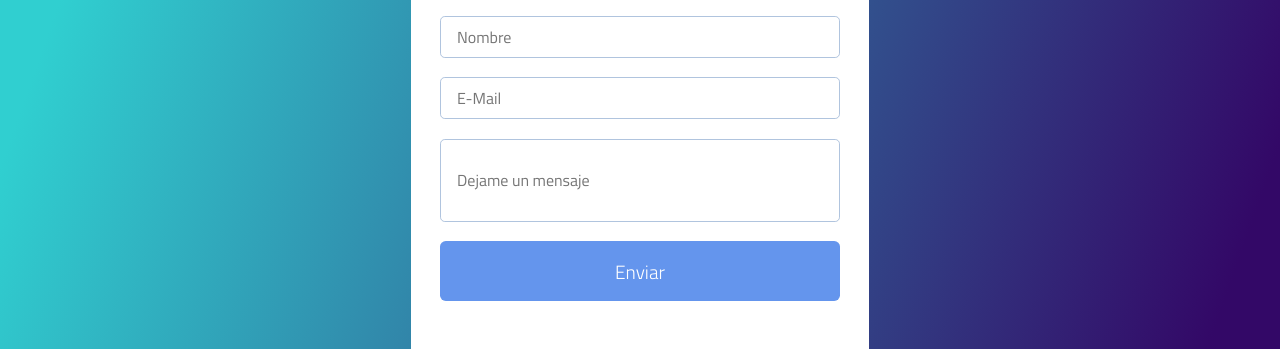
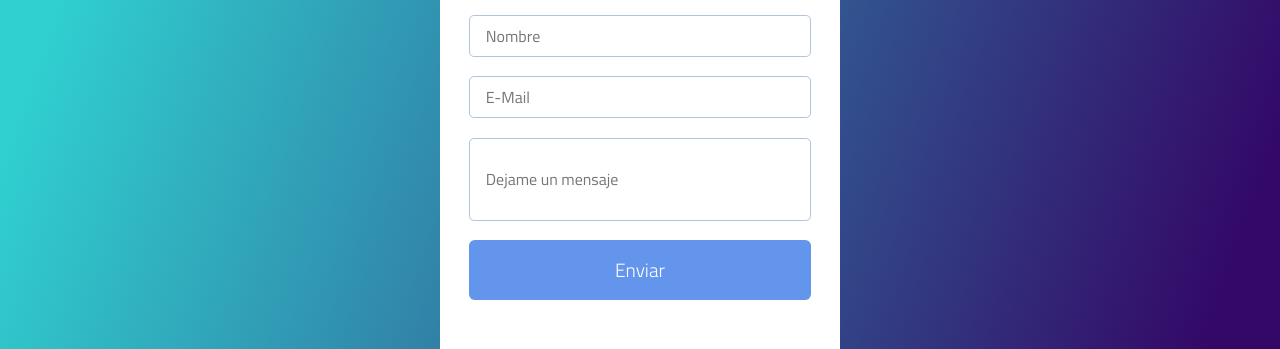
Before and after one commit to facuupan/portfolio, a plain HTML site: page paginas/contacto.html in a window 1280 px wide. Shown: the part 325-674 px from the top of the page. Drawn offline with nearby package versions, Linux system fonts and the light colour scheme.

Commit message:
agregando bootstrap

```diff
--- a/paginas/contacto.html
+++ b/paginas/contacto.html
@@ -5,6 +5,8 @@
     <meta http-equiv="X-UA-Compatible" content="IE=edge">
     <meta name="viewport" content="width=device-width, initial-scale=1.0">
     <title>Contacto</title>
+    <!-------------------------------- Bootstrap ---------------------->
+    <link href="https://cdn.jsdelivr.net/npm/bootstrap@5.1.3/dist/css/bootstrap.min.css" rel="stylesheet" integrity="sha384-1BmE4kWBq78iYhFldvKuhfTAU6auU8tT94WrHftjDbrCEXSU1oBoqyl2QvZ6jIW3" crossorigin="anonymous">
     <!--------------------------------------- Google Sans ------------------------------------------------>
     <link rel="preconnect" href="https://fonts.googleapis.com">
     <link rel="preconnect" href="https://fonts.gstatic.com" crossorigin>
```
Also changed, not shown: paginas/cv.html (+2 -1 lines), paginas/galeria.html (+2 -0 lines), paginas/trabajos.html (+2 -0 lines), CSS/style.css (line endings or trailing spaces).
